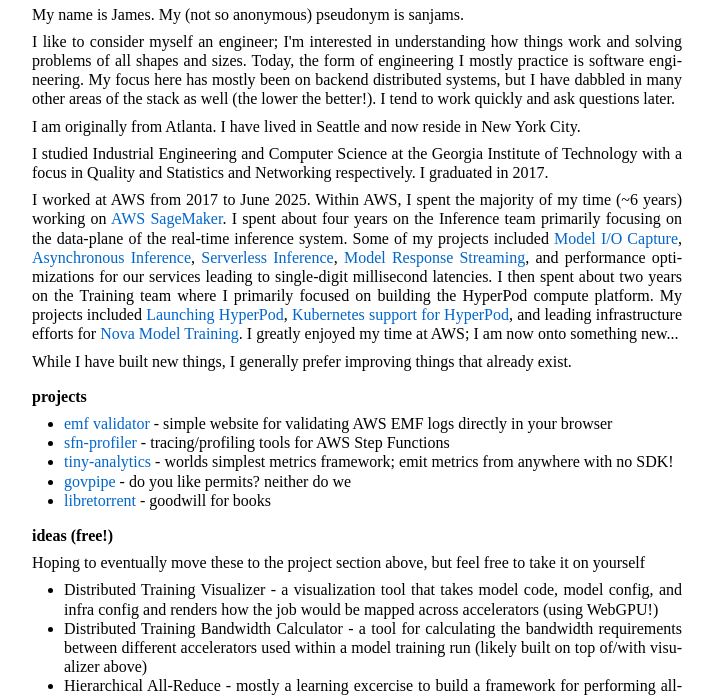
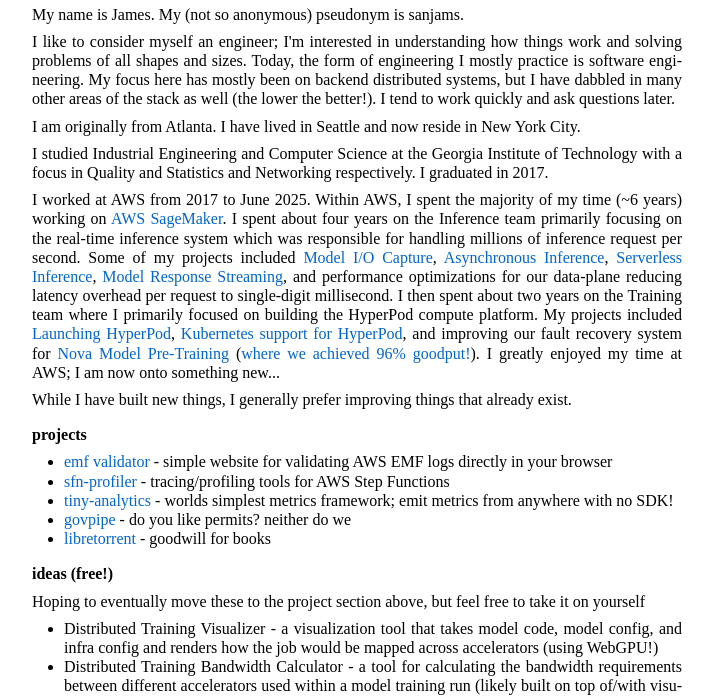
Before and after one commit to sanjams2/sanjams.dev, a plain HTML site: page site/index.html in a window 1280 px wide. Shown: the part 101-798 px from the top of the page, without its empty margins (283-996 px from the left). Drawn offline with Linux system fonts and the light colour scheme.

Commit message:
slight wording modifications

```diff
--- a/site/index.html
+++ b/site/index.html
@@ -57,16 +57,18 @@
     </p>
     <p>
         I worked at AWS from 2017 to June 2025. Within AWS, I spent the majority of my time (~6 years) working on <a href="https://aws.amazon.com/sagemaker-ai/">AWS SageMaker</a>.
-        I spent about four years on the Inference team primarily focusing on the data-plane of the real-time inference system. Some of my projects included
+        I spent about four years on the Inference team primarily focusing on the real-time inference system which was responsible for handling millions of inference request per second.
+        Some of my projects included
         <a href="https://docs.aws.amazon.com/sagemaker/latest/dg/model-monitor-data-capture-endpoint.html">Model I/O Capture</a>,
         <a href="https://docs.aws.amazon.com/sagemaker/latest/dg/async-inference.html">Asynchronous Inference</a>,
         <a href="https://docs.aws.amazon.com/sagemaker/latest/dg/serverless-endpoints.html">Serverless Inference</a>,
         <a href="https://aws.amazon.com/blogs/machine-learning/elevating-the-generative-ai-experience-introducing-streaming-support-in-amazon-sagemaker-hosting/">Model Response Streaming</a>, and
-        performance optimizations for our services leading to single-digit millisecond latencies.
+        performance optimizations for our data-plane reducing latency overhead per request to single-digit millisecond.
         I then spent about two years on the Training team where I primarily focused on building the HyperPod compute platform. My projects included
         <a href="https://aws.amazon.com/blogs/aws/introducing-amazon-sagemaker-hyperpod-a-purpose-built-infrastructure-for-distributed-training-at-scale/">Launching HyperPod</a>,
-        <a href="https://aws.amazon.com/blogs/machine-learning/introducing-amazon-eks-support-in-amazon-sagemaker-hyperpod/">Kubernetes support for HyperPod</a>, and leading infrastructure efforts for
-        <a href="https://www.aboutamazon.com/news/aws/amazon-nova-artificial-intelligence-bedrock-aws">Nova Model Training</a>.
+        <a href="https://aws.amazon.com/blogs/machine-learning/introducing-amazon-eks-support-in-amazon-sagemaker-hyperpod/">Kubernetes support for HyperPod</a>, and improving our fault recovery system for
+        <a href="https://www.aboutamazon.com/news/aws/amazon-nova-artificial-intelligence-bedrock-aws">Nova Model Pre-Training</a>
+        (<a href="https://arxiv.org/pdf/2506.12103v1">where we achieved 96% goodput!</a>).
         I greatly enjoyed my time at AWS; I am now onto something new...
     </p>
     <p>
```
Also changed, not shown: 1 other file.
